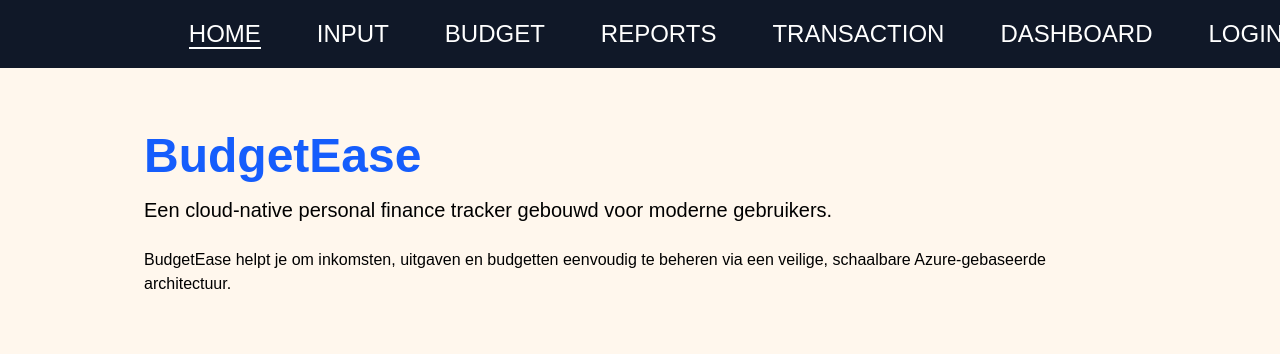
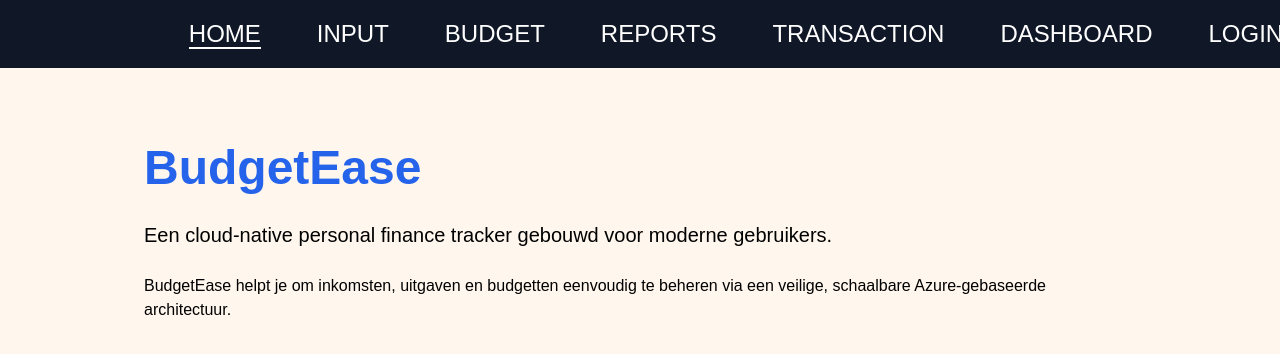
Before and after one commit to wannespersyn/BudgetEase, a Next.js app in the folder frontend/: page / in a window 1280 px wide. Shown: the top 354 px of the page. Built offline with nearby package versions, Linux system fonts and the light colour scheme.

Commit message:
Frontend Blob CSS Fix v1

```diff
--- a/frontend/next.config.ts
+++ b/frontend/next.config.ts
@@ -5,6 +5,7 @@
   output: "export",
   trailingSlash: true,
   assetPrefix: "./",
+  basePath: '',
 };
 
 export default nextConfig;
--- a/frontend/package.json
+++ b/frontend/package.json
@@ -3,7 +3,7 @@
   "version": "0.1.0",
   "private": true,
   "scripts": {
-    "dev": "next dev --turbopack",
+    "dev": "next dev --turbopack ",
     "build": "next build",
     "export": "next export",
     "start": "next start",
--- a/frontend/src/app/page.tsx
+++ b/frontend/src/app/page.tsx
@@ -1,16 +1,14 @@
+import "../../styles/landing.css";
 import Navbar from "../../components/navbar";
 
 export default function LandingPage() {
   return (
-    <main className="min-h-screen bg-orange-50 text-black">
+    <main className="main">
       <Navbar active="Home" />
-      <section className="max-w-5xl mx-auto px-4 py-16">
-        <h1 className="text-5xl font-bold text-blue-600 mb-4">BudgetEase</h1>
-        <p className="text-xl mb-6">Een cloud-native personal finance tracker gebouwd voor moderne gebruikers.</p>
+      <section className="section">
+        <h1 className="heading">BudgetEase</h1>
+        <p className="paragraph-large">Een cloud-native personal finance tracker gebouwd voor moderne gebruikers.</p>
         <p>BudgetEase helpt je om inkomsten, uitgaven en budgetten eenvoudig te beheren via een veilige, schaalbare Azure-gebaseerde architectuur.</p>
-
-
-
       </section>
     </main>
   );
--- /dev/null
+++ b/frontend/styles/landing.css
@@ -0,0 +1,26 @@
+/* styles/landing.css */
+
+.main {
+    min-height: 100vh;
+    background-color: #fff7ed; /* bg-orange-50 */
+    color: #000; /* text-black */
+  }
+
+  .section {
+    max-width: 64rem; /* max-w-5xl ≈ 1024px */
+    margin-left: auto;
+    margin-right: auto;
+    padding: 4rem 1rem; /* py-16 px-4 */
+  }
+
+  .heading {
+    font-size: 3rem; /* text-5xl ≈ 48px */
+    font-weight: bold;
+    color: #2563eb; /* text-blue-600 */
+    margin-bottom: 1rem;
+  }
+
+  .paragraph-large {
+    font-size: 1.25rem; /* text-xl */
+    margin-bottom: 1.5rem;
+  }
```
